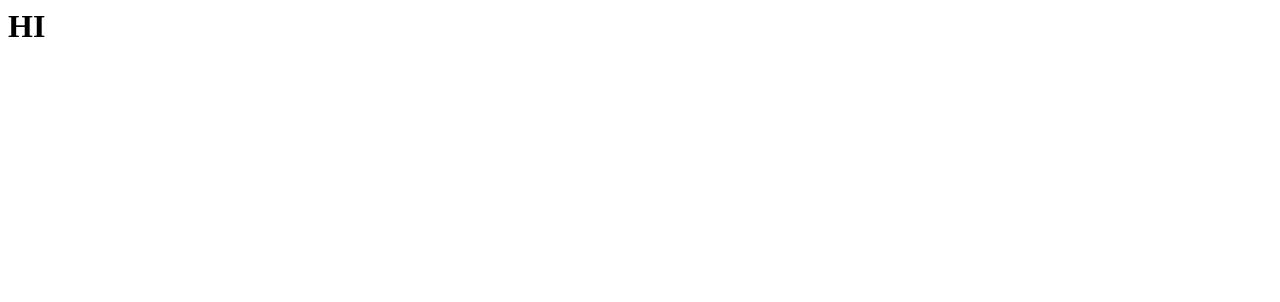
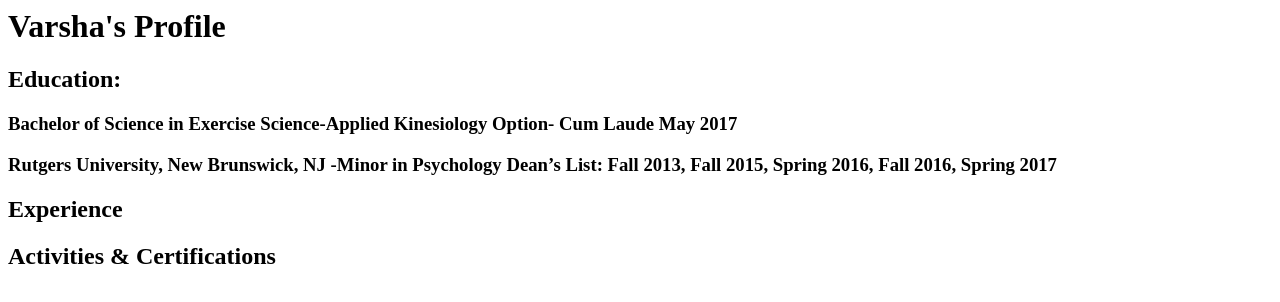
Before and after one commit to varshavarsha/github.io, a plain HTML site: page index.html in a window 1280 px wide. Drawn offline with Linux system fonts and the light colour scheme.

Commit message:
Update index.html

```diff
--- a/index.html
+++ b/index.html
@@ -1,3 +1,31 @@
 <html>
-<h1> HI </h1>
+<head> </head>
+<body>
+<h1>
+Varsha's Profile
+</h1>
+
+<h2> Education: </h2>
+
+<h3>
+Bachelor of Science in Exercise Science-Applied Kinesiology Option- Cum Laude May 2017
+<h3>
+
+<p>
+Rutgers University, New Brunswick, NJ
+-Minor in Psychology
+Dean’s List: Fall 2013, Fall 2015, Spring 2016, Fall 2016, Spring 2017
+</p>
+
+
+<h2>
+Experience
+</h2>
+
+<h2>
+Activities & Certifications
+</h2>
+
+</body>
+
 </html>
```
